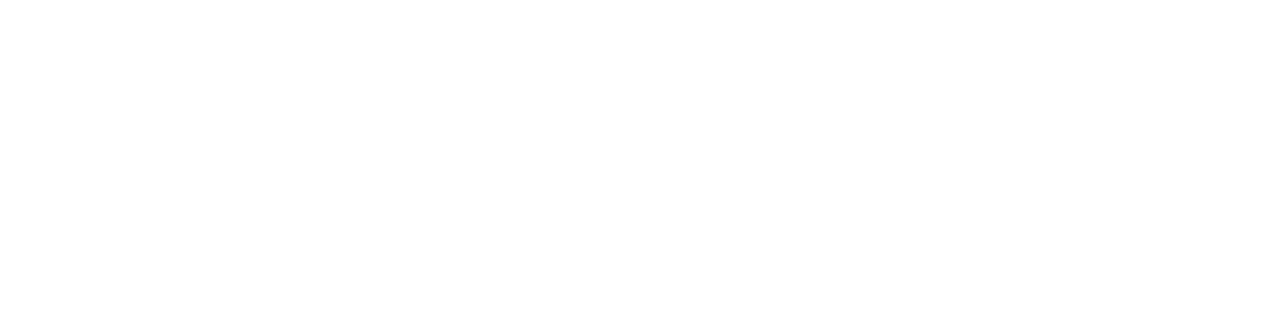
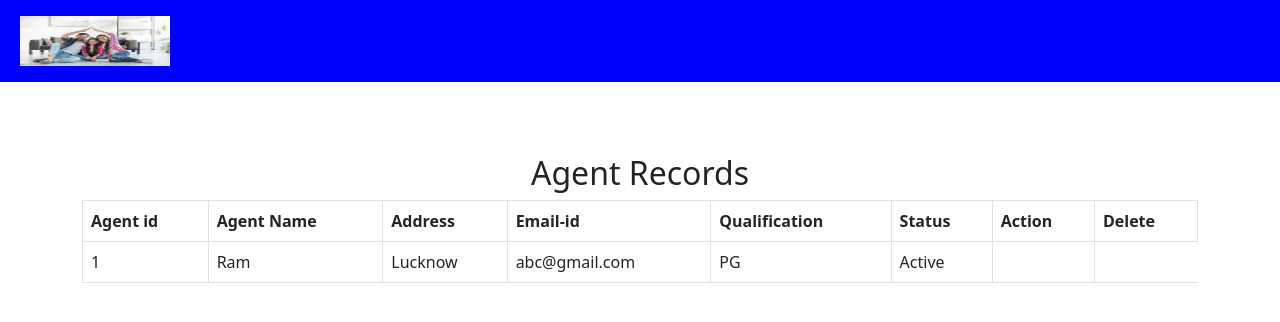
Before and after one commit to Pratik-Kanani/EInsuranceSwabhav, an Angular app in the folder Angular/EInsuranceApp/: page /view-agent in a window 1280 px wide. Before the commit this address led to /. Shown: the top 322 px of the page. Built offline with nearby package versions, Linux system fonts and the light colour scheme.

Commit message:
view agent page added

```diff
--- a/Angular/EInsuranceApp/src/app/admin-home/admin-home.component.html
+++ b/Angular/EInsuranceApp/src/app/admin-home/admin-home.component.html
@@ -9,7 +9,7 @@
         </button>
         <ul class="dropdown-menu" aria-labelledby="dropdownMenuButton1">
           <li><a class="dropdown-item" href="#">Add Agent</a></li>
-          <li><a class="dropdown-item" href="#">View Agent</a></li>
+          <li><a class="dropdown-item"  routerLink="/view-agent">View Agent</a></li>
           <li><a class="dropdown-item" href="#">View Commission</a></li>
           <li><a class="dropdown-item" href="#">View Commission Withdrawl</a></li>
 
--- a/Angular/EInsuranceApp/src/app/app-routing.module.ts
+++ b/Angular/EInsuranceApp/src/app/app-routing.module.ts
@@ -3,12 +3,14 @@
 import { HomeComponent } from './home/home.component';
 import { LoginComponent } from './login/login.component';
 import { AdminHomeComponent } from './admin-home/admin-home.component';
+import { ViewAgentComponent } from './view-agent/view-agent.component';
 
 const routes: Routes = [
   {path : '',component :HomeComponent},
   {path : 'admin-home', component : AdminHomeComponent},
   {path : 'login', component : LoginComponent},
-  {path : 'login', component : AdminHomeComponent}
+  {path : 'login', component : AdminHomeComponent},
+  {path : 'view-agent', component : ViewAgentComponent}
 
 ];
 
--- a/Angular/EInsuranceApp/src/app/app.module.ts
+++ b/Angular/EInsuranceApp/src/app/app.module.ts
@@ -7,13 +7,15 @@
 import { HomeComponent } from './home/home.component';
 import { LoginComponent } from './login/login.component';
 import { AdminHomeComponent } from './admin-home/admin-home.component';
+import { ViewAgentComponent } from './view-agent/view-agent.component';
 
 @NgModule({
   declarations: [
     AppComponent,
     HomeComponent,
     LoginComponent,
-    AdminHomeComponent
+    AdminHomeComponent,
+    ViewAgentComponent
   ],
   imports: [
     BrowserModule,
--- /dev/null
+++ b/Angular/EInsuranceApp/src/app/view-agent/view-agent.component.html
@@ -0,0 +1,51 @@
+<nav class="navbar navbar-expand-lg navbar-light" style="background-color : blue;">
+    <div class="container-fluid">
+        <div class="collapse navbar-collapse" id="navbarTogglerDemo03">
+            <ul class="navbar-nav me-auto mb-2 mb-lg-0">
+
+                <li class="nav-brand">
+                    <a class="nav-link active" style="color: white;" aria-current="page" routerLink="/home">
+                    <img src="assets/homelogo.jpg" id="image" width="150" height="50"/></a>
+                </li>
+
+                <li class="nav-item">
+                    <a class="nav-link active" aria-current="page"
+                     routerLink="/home" style="color: white;" ></a>
+                </li>
+
+            </ul>
+        </div>
+    </div>
+</nav>
+<br><br><br>
+    <h2 class="text-center">{{title}}</h2>
+    <div class="container">
+        <form>
+            <table class="table table-bordered">
+                <thead>
+                    <tr>
+                        <th>Agent id</th>
+                        <th>Agent Name</th>
+                        <th>Address</th>
+                        <th>Email-id</th>
+                        <th>Qualification</th>
+                        <th>Status</th>
+                        <th>Action</th>
+                        <th>Delete</th>
+                    </tr>
+                </thead>
+                <tbody>
+                   <tr>
+                        <td>{{id}}</td>
+                        <td>{{name}}</td>
+                        <td>{{address}}</td>
+                        <td>{{email}}</td>
+                        <td>{{qualification}}</td>
+                        <td *ngIf="status===true">Active</td>
+                        <td *ngIf="status===false">Inactive</td>
+                        <td>
+                    </tr>
+                </tbody>
+            </table>
+        </form>
+    </div>
--- /dev/null
+++ b/Angular/EInsuranceApp/src/app/view-agent/view-agent.component.ts
@@ -0,0 +1,33 @@
+import { Component, OnInit } from '@angular/core';
+import { Router } from '@angular/router';
+
+@Component({
+  selector: 'app-view-agent',
+  templateUrl: './view-agent.component.html',
+  styleUrls: ['./view-agent.component.css']
+})
+export class ViewAgentComponent implements OnInit {
+  title : string;
+  id : number;
+  name : string;
+  address : string;
+  email : string;
+  qualification : string;
+  status : boolean;
+
+  constructor(private route: Router) {
+    this.title = "Agent Records"
+    this.id = 1
+    this.name ="Ram"
+    this.address = "Lucknow"
+    this.email = "abc@gmail.com"
+    this.qualification = "PG"
+   this.status = true
+   }
+
+  ngOnInit(): void {
+
+
+  }
+
+}
```
Also changed, not shown: Angular/EInsuranceApp/src/app/view-agent/view-agent.component.css (added), 1 other file (tests, documents, lock files or other folders).
